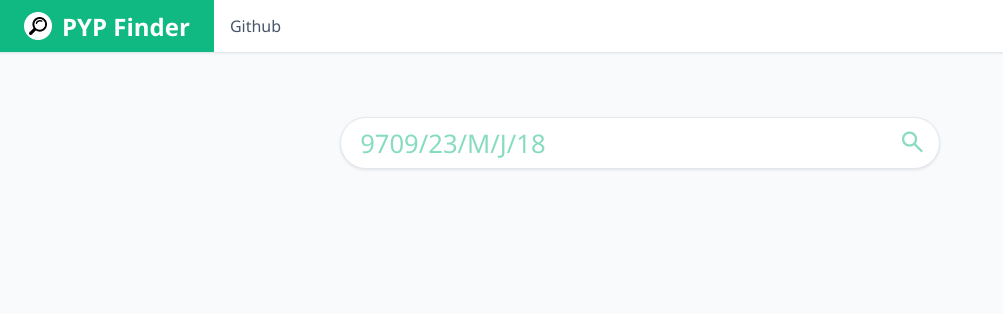
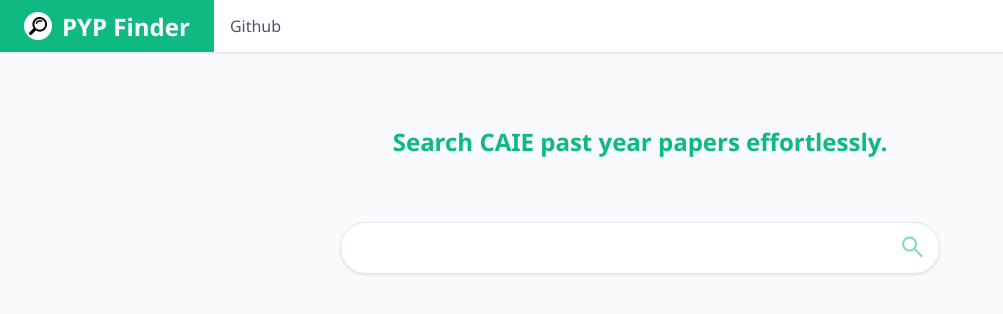
Before and after one commit to MastarCheeze/pyp-finder, a Vue app: page / in a window 1280 px wide. Shown: the top 314 px of the page, without its empty margins (0-1003 px from the left). Built offline with nearby package versions, Linux system fonts and the light colour scheme.

Commit message:
add header

```diff
--- a/src/App.vue
+++ b/src/App.vue
@@ -114,6 +114,7 @@ function compareResult(a, b) {
 <template>
   <NavigationBar />
   <main>
+    <h2>Search CAIE past year papers effortlessly.</h2>
     <div class="container">
       <SearchBar ref="searchBarRef" @search="search" />
       <Contents v-model:results="results" />
@@ -124,7 +125,16 @@ function compareResult(a, b) {
 <style scoped>
 main {
   display: flex;
-  justify-content: center;
+  flex-direction: column;
+  align-items: center;
+}
+
+h2 {
+  margin-top: 3em;
+  font-size: 1.5rem;
+  color: var(--color-brand);
+  font-weight: bold;
+  text-shadow: 1px 1px 3px rgba(0, 0, 0, 0.05);
 }
 
 .container {
```
